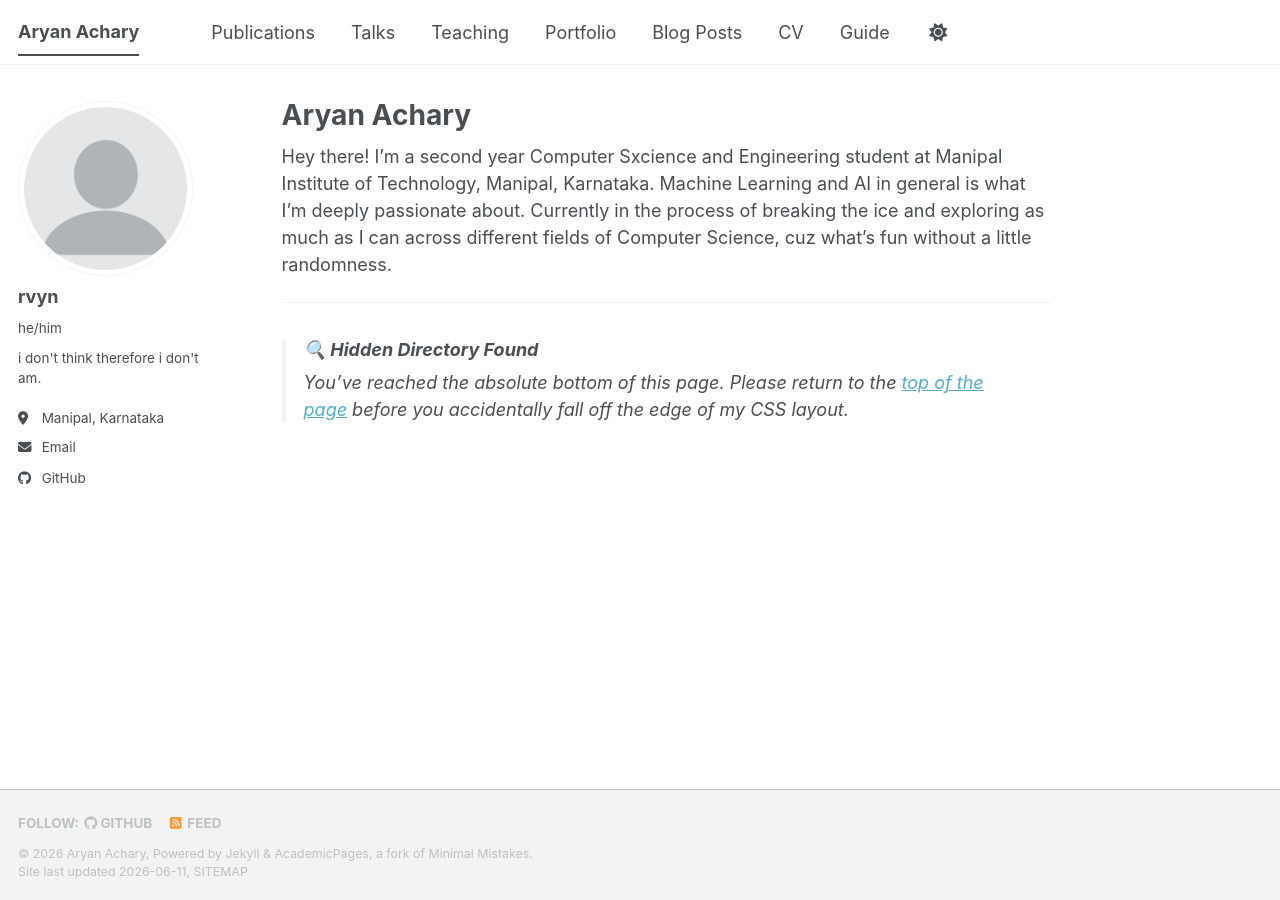
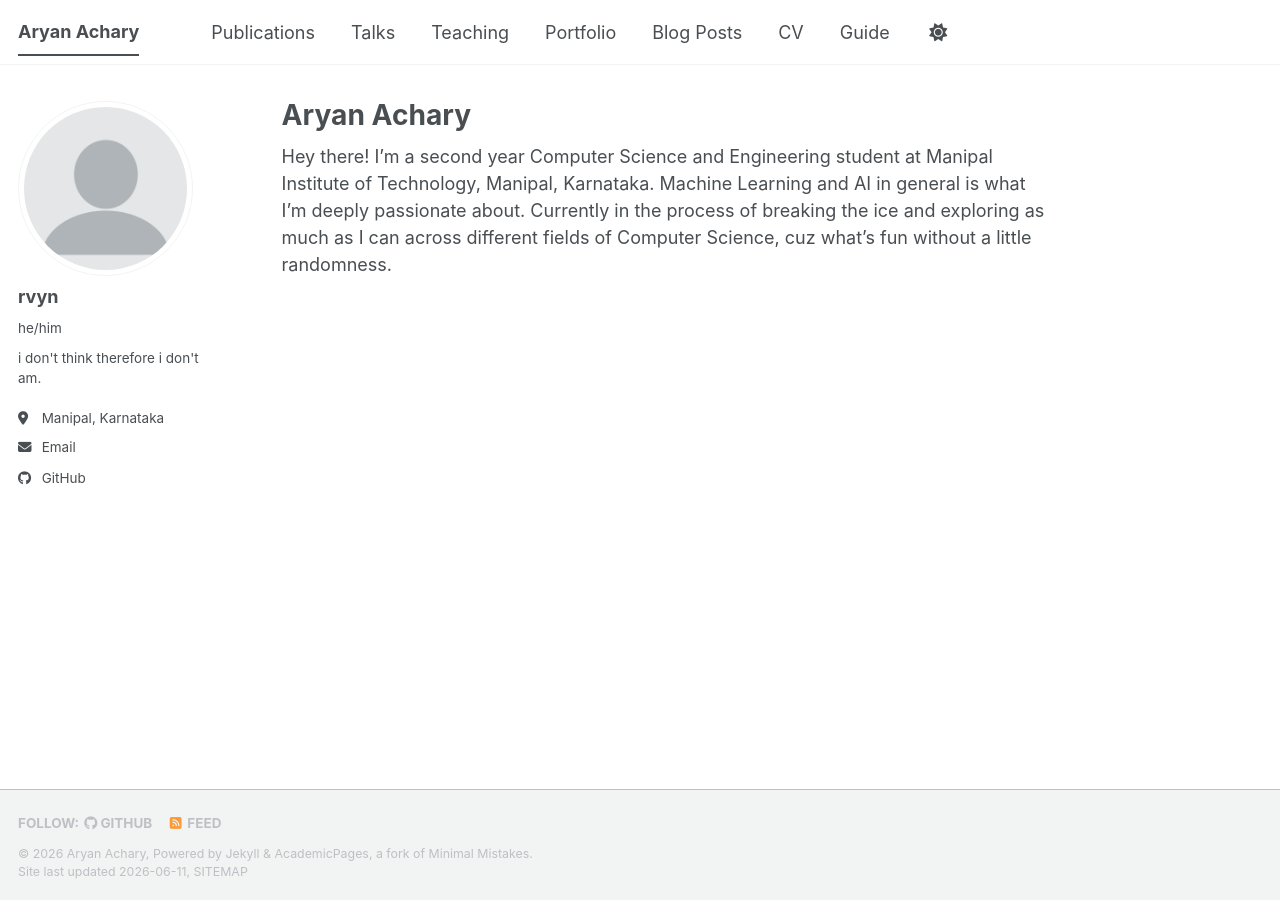
Before and after one commit to Aryan241/Aryan241.github.io, a Jekyll site: the page built from _pages/about.md, in a window 1280 px wide. Built offline with Jekyll 4.4.1, drawn with Linux system fonts in a browser that asks for light colours; a script bundle is joined from its source files by our own code; library files that are not in the unit come from our copies.

Commit message:
Update about.md

```diff
--- a/_pages/about.md
+++ b/_pages/about.md
@@ -7,17 +7,13 @@ redirect_from:
   - /about.html
 ---
 
-Hey there! I'm a second year Computer Sxcience and Engineering student at Manipal Institute of Technology, Manipal, Karnataka. Machine Learning and AI in general is what I'm deeply passionate about. Currently in the process of breaking the ice and exploring as much as I can across different fields of Computer Science, cuz what's fun without a little randomness.
+Hey there! I'm a second year Computer Science and Engineering student at Manipal Institute of Technology, Manipal, Karnataka. Machine Learning and AI in general is what I'm deeply passionate about. Currently in the process of breaking the ice and exploring as much as I can across different fields of Computer Science, cuz what's fun without a little randomness.
 
 
 
 
 
 
----
-
-> ### 🔍 Hidden Directory Found
-> You've reached the absolute bottom of this page. Please return to the [top of the page](/) before you accidentally fall off the edge of my CSS layout.
 
 
 
```
